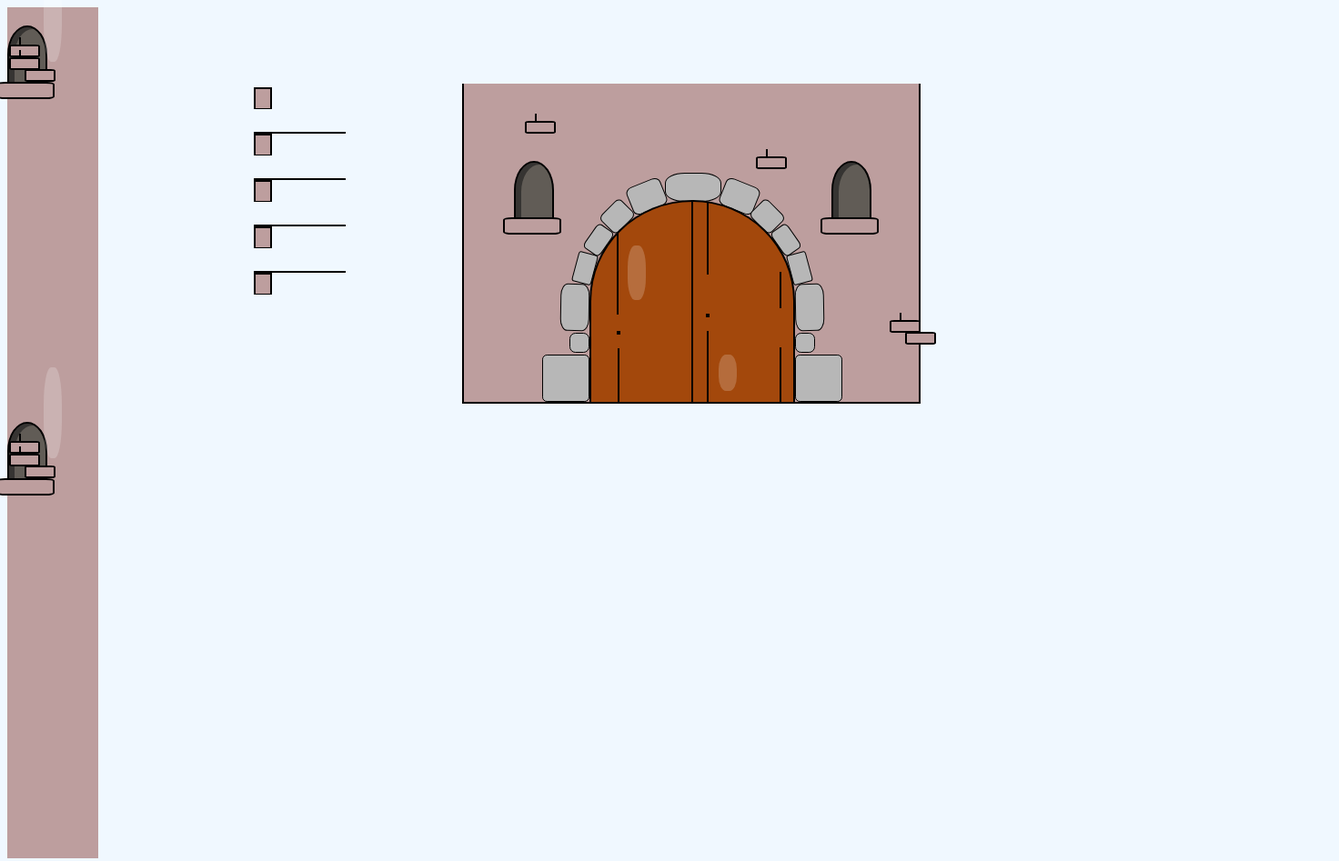
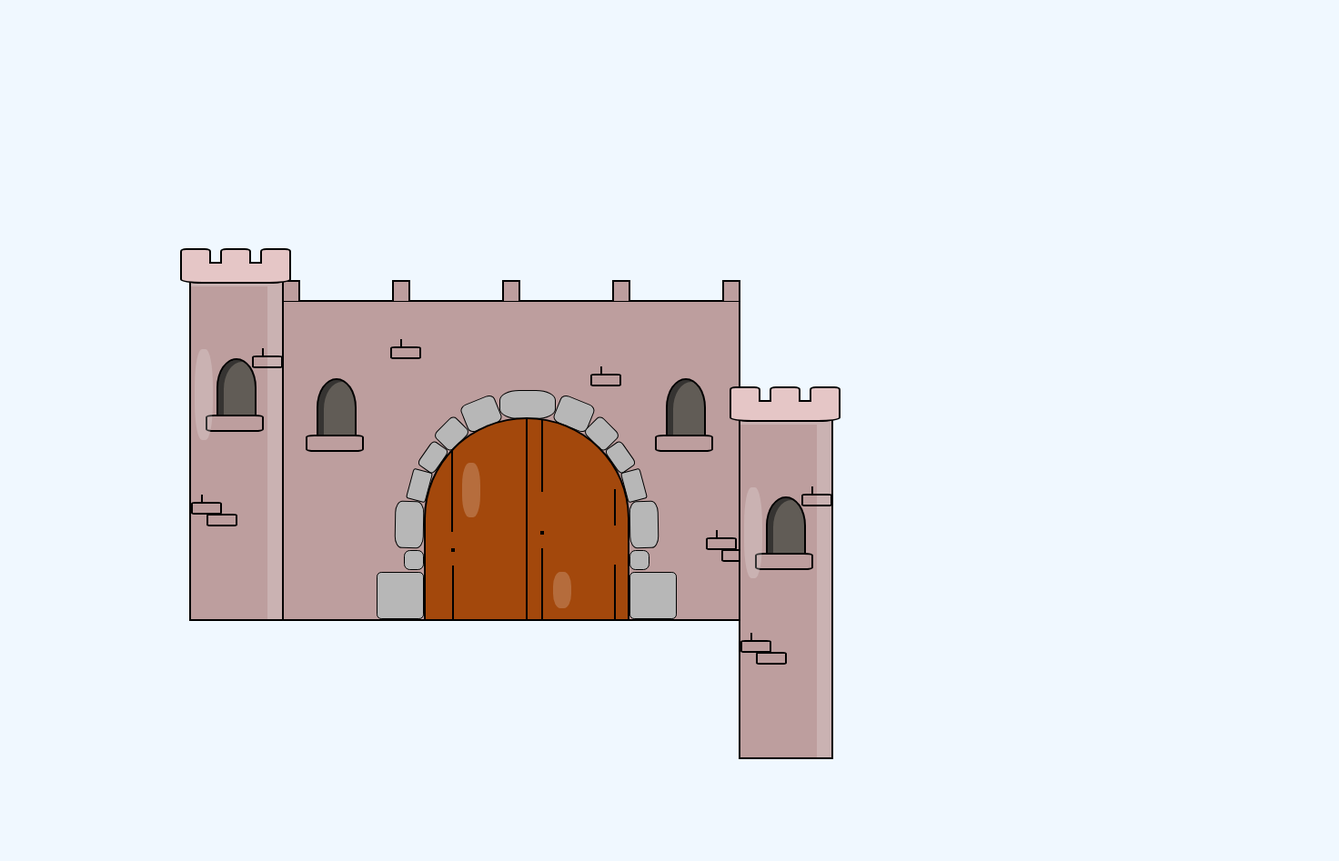
Before and after one commit to elisa-bothy/Calendrier-avent, a plain HTML site: page index-castle.html in a window 1280 px wide. Shown: the top 947 px of the page at 91% size, 1472 px wide, since content can reach past the window. Drawn offline with Linux system fonts and the light colour scheme.

Commit message:
finalisation des deux premières tours, je pense en faire 4 de plus, maintenant que le code est fait c'est bien plus simple

```diff
--- a/assets/css/styles-castle.css
+++ b/assets/css/styles-castle.css
@@ -8,15 +8,26 @@
     --door-glow-color:rgba(255, 255, 255, 0.199);
     --window-color:rgb(97, 92, 86);
     --window-shadow-color:rgb(54, 52, 50);
+    --tower-shadow-color:rgba(214, 195, 195, 0.555);
+    --balcony-color:rgb(229, 198, 198);
 }
 
 body{
     background-color: var(--primary-color);
 }
 
+.castle{
+    /* pour travailler plus efficacement
+    à ne pas oublier de modifier */
+    position: relative;
+    top: 300px;
+    left: 200px;
+}
+
 .castle-base{
     position: relative;
     display: flex;
+    flex-shrink: 0;
     flex-grow: 1;
     width: 500px ;
     height: 350px;
@@ -24,15 +35,20 @@ body{
     border-right: 2px solid var(--border-color);
     border-left: 2px solid var(--border-color);
     background-color: var(--castle-base-color);
-    left: 500px;
+    left: 102px;
+    bottom: 352px;
 }
 
 .wall-base{
     bottom: -4px;
     position: relative;
+    left: 448px;
+    bottom: 23px;
+    display: inline-flex;
 }
 
 .machicolation{
+    position: relative;
     width: 16px;
     height: 21px;
     border-bottom: 1px solid var(--border-color);
@@ -43,6 +59,8 @@ body{
 }
 
 .machicolation-separation{
+    position: relative;
+    bottom: 3px;
     width: 101px;
     height: 25px;
     border-bottom: 2px solid var(--border-color) ;
@@ -60,13 +78,11 @@ body{
     align-self: flex-end;
     position: relative;
     background-color: var(--main-door-color);
-    left: 15px;
+    right: 187px;
     z-index: 1;
 }
 
-.castle-base, .main-door{
-    justify-content: center;
-}
+.castle-base, .main-door{justify-content: center;}
 
 #brick-door1, #brick-door15{
     width: 50px;
@@ -75,8 +91,8 @@ body{
     border-radius: 10%;
 }
 
-#brick-door1{left:172px}
-#brick-door15{right:238px}
+#brick-door1{right: 30px}
+#brick-door15{right:440px}
 
 #brick-door2, #brick-door14{
     width: 20px;
@@ -86,8 +102,8 @@ body{
     bottom: 54px;
 }
 
-#brick-door2{left:150px}
-#brick-door14{right:216px}
+#brick-door2{right: 52px}
+#brick-door14{right:418px}
 
 #brick-door3, #brick-door13{
     width: 30px;
@@ -97,8 +113,8 @@ body{
     bottom: 78px;
 }
 
-#brick-door3{left: 118px; rotate: 1deg;}
-#brick-door13{right: 184px; rotate: -1deg;}
+#brick-door3{right: 84px; rotate: 1deg;}
+#brick-door13{right: 386px; rotate: -1deg;}
 
 #brick-door4, #brick-door12{
     width: 20px;
@@ -108,8 +124,8 @@ body{
     bottom: 130px;
 }
 
-#brick-door4{left: 102px; rotate: 15deg;}
-#brick-door12{right: 168px; rotate: -15deg;}
+#brick-door4{right: 100px; rotate: 15deg;}
+#brick-door12{right: 370px; rotate: -15deg;}
 
 #brick-door5, #brick-door11{
     width: 20px;
@@ -119,8 +135,8 @@ body{
     bottom: 162px;
 }
 
-#brick-door5{left: 95px; rotate: 35deg;}
-#brick-door11{right: 161px; rotate: -35deg;}
+#brick-door5{right: 107px; rotate: 35deg;}
+#brick-door11{right: 363px; rotate: -35deg;}
 
 #brick-door6, #brick-door10{
     width: 25px;
@@ -130,8 +146,8 @@ body{
     bottom: 188px;
 }
 
-#brick-door6{left: 91px; rotate: 45deg;}
-#brick-door10{right: 157px; rotate: -45deg;}
+#brick-door6{right: 111px; rotate: 45deg;}
+#brick-door10{right: 359px; rotate: -45deg;}
 
 #brick-door7, #brick-door9{
     width: 30px;
@@ -141,8 +157,8 @@ body{
     bottom: 206px;
 }
 
-#brick-door7{left: 94px; rotate: 68deg;}
-#brick-door9{right: 158px; rotate: -68deg;}
+#brick-door7{right: 108px; rotate: 68deg;}
+#brick-door9{right: 360px; rotate: -68deg;}
 
 #brick-door8{
     width: 60px;
@@ -150,7 +166,7 @@ body{
     border: 1px solid var(--border-color);
     border-radius: 35%;
     bottom: 220px;
-    right: 128px;
+    right: 330px;
 }
 
 .brick-door{
@@ -216,12 +232,12 @@ body{
     background-color: var(--castle-base-color);
 }
 
-#window-castle-base1{top: 85px ; left: 185px}
-#window-castle-base2{top: 85px ; right: 250px}
+#window-castle-base1{top: 85px ; right: 18px}
+#window-castle-base2{top: 85px ; right: 452px}
 
 .brick, .line{position: relative;display: block;}
 
-.brick{
+.brick, .brick-tower, .brick-towerbis{
     width: 30px;
     height: 10px;
     flex-shrink: 0;
@@ -242,13 +258,69 @@ body{
 
 #brick-double{top: 9px; left: 15px;}
 
-#brick-castle-base1{bottom: 65px ;left: 10px;}
-#brick-castle-base2{top: 80px; right: 90px; }
-#brick-castle-base3{top: 260px; right: 230px;}
+#brick-castle-base1{top: 50px;left: 19px;}
+#brick-castle-base2{top: 80px; right: 292px; }
+#brick-castle-base3{top: 260px; right: 452px;}
 
 .tower{
     width: 100px;
-    height: 500px;
+    height: 371px;
     background-color: var(--castle-base-color);
-    position: absolute;
+    position: relative;
+    display: block;
+    border: 2px solid var(--border-color);
+    z-index: 1;
+    flex-grow: 1;
+    flex-shrink: 0;
+    box-shadow: inset -16px 5px var(--tower-shadow-color);
 }
+
+#tower2{left:604px; bottom: 791px;}
+#window-tower{position:relative; top: 40px; left: 28px}
+
+.brick-tower{
+    position:relative;
+    bottom: 27px;
+    left: 67px;
+    box-shadow: inset -15px 0px var(--tower-shadow-color);
+}
+
+.brick-towerbis{position:relative; top: 120px; }
+
+#glow-tower{position:relative; top: 90px; right: 36px;width: 100px;}
+
+.balcony{
+    width: 118px;
+    height: 20px;
+    border: 2px solid var(--border-color);
+    background-color: var(--balcony-color);
+    position: relative;
+    right: 12px;
+    bottom: 22px;
+    border-bottom-left-radius: 20%;
+    border-bottom-right-radius: 20%;
+    display: inline-flex;
+}
+.pic{
+    width: 30px;
+    height: 15px;
+    position: relative;
+    bottom: 17px;
+    right: 2px;
+    display: flex;
+    flex-shrink: 0;
+    border-top: 2px solid var(--border-color);
+    border-left: 2px solid var(--border-color);
+    border-right: 2px solid var(--border-color);
+    background-color: var(--balcony-color);
+    border-top-right-radius: 20%;
+    border-top-left-radius: 20%;
+}
+
+.pic-separation{
+    width: 10px;
+    position: relative;
+    display: flex;
+    flex-shrink: 0;
+    bottom: 20px;
+}
--- a/index-castle.html
+++ b/index-castle.html
@@ -8,17 +8,20 @@
     <link rel="shortcut icon" href="assets/photos/jumpcastle.png">
 </head>
 <body>
+    <div class="castle">
         <div class="tower" id="tower1">
-        <div class="balcony" id="balcony-tower1"><div class="pic"></div><div class="pic-separation"></div><!-- @whitespace
-        --><div class="pic"></div><div class="pic-separation"></div><!-- @whitespace
+            <div class="balcony" id="balcony-tower1"><div class="pic"></div><!-- @whitespace
+            --><div class="pic-separation"></div><!-- @whitespace
+            --><div class="pic"></div><!-- @whitespace
+            --><div class="pic-separation"></div><!-- @whitespace
             --><div class="pic"></div>
             </div>
-        <div class="door-glow" id="glow-tower1"></div>
-        <div class="window" id="window-tower1">
-            <div class="window-bottom" id="window-bottom-tower1">
+            <div class="door-glow" id="glow-tower"></div>
+            <div class="window" id="window-tower">
+                <div class="window-bottom" id="window-bottom-tower"></div>
             </div>
-        <div class="brick" id="brick-tower1"><div class="line"></div></div>
-        <div class="brick" id="brick-tower1bis"><div class="line"></div><div class="brick" id="brick-double"></div></div>
+            <div class="brick-tower" id="brick-tower1"><div class="line"></div></div>
+            <div class="brick-towerbis" id="brick-towerbis1"><div class="line"></div><div class="brick" id="brick-double"></div></div>
         </div>
 
             <div class="castle-base">
@@ -30,10 +33,9 @@
                     --><div class="machicolation"></div>
                 </div>
                 <div class="window" id="window-castle-base1">
-                <div class="window-bottom" id="window-bottom-castle-base1">
+                    <div class="window-bottom" id="window-bottom-castle-base1"></div>
                 </div>
                 <div class="brick" id="brick-castle-base1"><div class="line"></div></div>
-            </div>
                 <div class="brick-door" id="brick-door1"></div>
                 <div class="brick-door" id="brick-door2"></div>
                 <div class="brick-door" id="brick-door3"></div>
@@ -70,17 +72,46 @@
                 </div>
                 <div class="brick" id="brick-castle-base3"><div class="line"></div><div class="brick" id="brick-double"></div></div>
         </div>
+        <div class="castle-base-second-floor">
+            <div class="window" id="window-castle-second-floor1">
+                <div class="window-bottom"></div>
+            </div>
+            <div class="window" id="window-castle-second-floor2">
+                <div class="window-bottom"></div>
+            </div>
+            <div class="window" id="window-castle-second-floor3">
+                <div class="window-bottom"></div>
+            </div>
+            <div class="balcony" id="balcony-second-floor"><div class="pic"></div><!-- @whitespace
+            --><div class="pic-separation"></div><!-- @whitespace
+            --><div class="pic"></div><!-- @whitespace
+            --><div class="pic-separation"></div><!-- @whitespace
+            --><div class="pic"></div><!-- @whitespace
+            --><div class="pic-separation"></div><!-- @whitespace
+            --><div class="pic"></div><!-- @whitespace
+            --><div class="pic-separation"></div><!-- @whitespace
+            --><div class="pic"></div><!-- @whitespace
+            --><div class="pic-separation"></div><!-- @whitespace
+            --><div class="pic"></div><!-- @whitespace
+            --><div class="pic-separation"></div><!-- @whitespace
+            --><div class="pic"></div><!-- @whitespace
+            --><div class="pic-separation"></div><!-- @whitespace
+            --><div class="pic"></div><!-- @whitespace
+            --><div class="pic-separation"></div><!-- @whitespace
+            --><div class="pic"></div>
+            </div>
+        </div>
         <div class="tower" id="tower2">
             <div class="balcony" id="balcony-tower2"><div class="pic"></div><div class="pic-separation"></div><!-- @whitespace
             --><div class="pic"></div><div class="pic-separation"></div><!-- @whitespace
             --><div class="pic"></div>
             </div>
-        <div class="door-glow" id="glow-tower2"></div>
-        <div class="window" id="window-tower2">
-            <div class="window-bottom" id="window-bottom-tower2">
+            <div class="door-glow" id="glow-tower"></div>
+            <div class="window" id="window-tower">
+                <div class="window-bottom" id="window-bottom-tower"></div>
             </div>
-        <div class="brick" id="brick-tower2"><div class="line"></div></div>
-        <div class="brick" id="brick-tower2bis"><div class="line"></div><div class="brick" id="brick-double"></div></div>
+            <div class="brick-tower" id="brick-tower2"><div class="line"></div></div>
+            <div class="brick-towerbis" id="brick-towerbis2"><div class="line"></div><div class="brick" id="brick-double"></div></div>
     </div>
 </body>
 </html>
```
Lines whose indentation alone changed are shown as unchanged.
